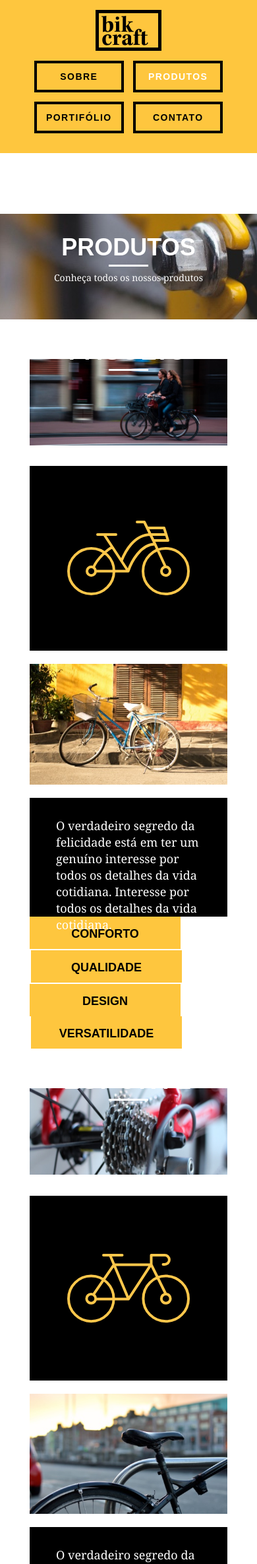
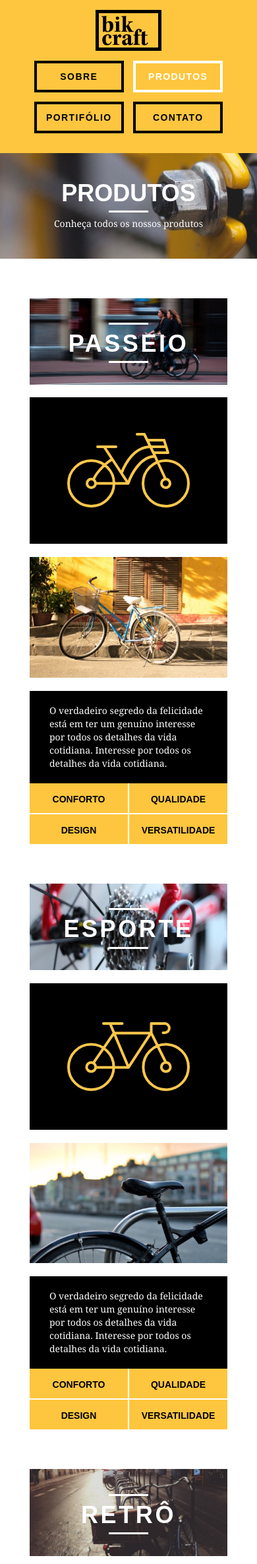
Before and after one commit to andreiv-araujo/bikcraft, a PHP site: page /produtos.html in a window 390 px wide. Shown: the top 2370 px of the page at 66% size. Run offline with PHP 8.4, Linux system fonts and the light colour scheme.

Commit message:
Responsividade do site concluída

```diff
--- a/web/css/produtos.css
+++ b/web/css/produtos.css
@@ -160,12 +160,12 @@
   line-height: 30px;
 }
 
-.orcamento_dados {
-  padding-right: 60px;
+.orcamento_dados span:nth-of-type(even) {
+  margin-bottom: 30px;
 }
 
-.orcamento_dados span:nth-of-type(even) {
-  margin-bottom: 30px;
+.orcamento_dados ul {
+  padding-right: 60px;
 }
 
 .orcamento_dados ul li {
--- a/web/css/responsivo.css
+++ b/web/css/responsivo.css
@@ -1,7 +1,48 @@
 /*Estilo para tablets*/
+@media only screen and (min-width: 788px) and (max-width: 979px) {
+  /*Qualidade Home*/
+  .qualidade:after {
+    right: 66px;
+  }
 
-@media only screen and (min-width: 788px) and (max-width: 979px) {
-}
+  .qualidade_lista li {
+    padding: 0 10px;
+  }
+
+  /*Footer*/
+  .footer_redes ul li a {
+    border: 3px solid #fec63e;
+    display: block;
+    padding: 6px;
+  }
+
+  .footer_redes ul li a img {
+    width: 26px;
+    height: 26px;
+  }
+
+  /*Produtos*/
+  .produto_item h2 {
+    top: -150px;
+    margin-bottom: -56px;
+  }
+
+  .produto_icone {
+    padding: 41px 0;
+  }
+
+  .produto_info p {
+    height: 122px;
+    font-size: 14px;
+    line-height: 20px;
+    padding: 20px 30px;
+  }
+
+  .produto_info ul li {
+    width: 181px;
+    height: 49px;
+  }
+} /*Final do estilo para tablets*/
 
 /*Estilo para smartphones*/
 @media only screen and (max-width: 787px) {
@@ -34,11 +75,91 @@
     border-color: #fff;
   }
 
+  .header_menu ul li a.menu_ativo {
+    border-color: #fff;
+  }
+
   /*Introdução*/
   .introducao {
     background: url("../img/bg-mobile.jpg") no-repeat center;
     background-size: cover;
     margin: 0px;
-    padding-top: 20px;
+    padding-top: 60px;
   }
-}
+
+  .introducao h1 {
+    font-size: 36px;
+  }
+
+  /*Introdução Interna*/
+  .introducao-interna {
+    margin-top: 0;
+  }
+
+  /*Call*/
+  .call {
+    padding-top: 10px;
+  }
+
+  /*Qualidade*/
+  .qualidade:after {
+    display: none;
+  }
+
+  /*Sobre*/
+  .missao_sobre p {
+    font-size: 14px;
+    line-height: 20px;
+    padding-right: 0;
+  }
+
+  .missao_sobre ul li {
+    font-size: 14px;
+    line-height: 25px;
+  }
+
+  /*Produtos*/
+  .produto_item h2 {
+    top: -100px;
+    margin-bottom: -68px;
+  }
+
+  .produto_icone {
+    padding: 41px 0;
+  }
+
+  .produto_info p {
+    height: auto;
+    font-size: 14px;
+    line-height: 20px;
+    padding: 20px 30px;
+  }
+
+  .produto_info ul li {
+    width: 149px;
+    height: 45px;
+    font-size: 14px;
+    line-height: 20px;
+    padding-top: 14px;
+  }
+
+  /*Orçamento*/
+  .form {
+    padding-right: 0px;
+  }
+
+  .orcamento_dados ul {
+    padding-right: 0px;
+  }
+
+  /*Contato*/
+
+  .introducao-interna {
+    padding-top: 40px;
+  }
+
+  .contato_form {
+    padding-right: 0px;
+    margin-bottom: 40px;
+  }
+} /*Final do estilo para smartphones*/
--- a/web/css/styles.css
+++ b/web/css/styles.css
@@ -228,7 +228,6 @@ img {
 }
 
 /* Portifólio */
-
 .portfolio {
   width: 100%;
   background: #000;
```
